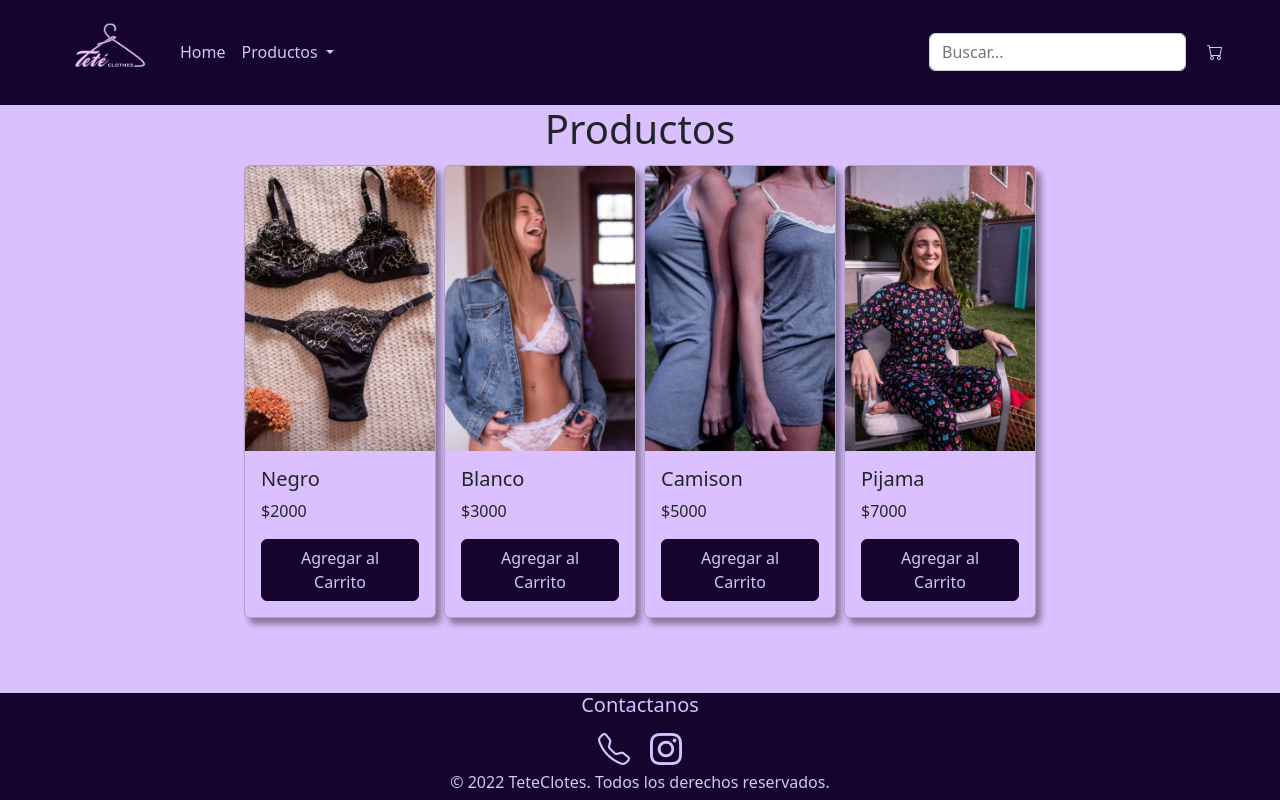
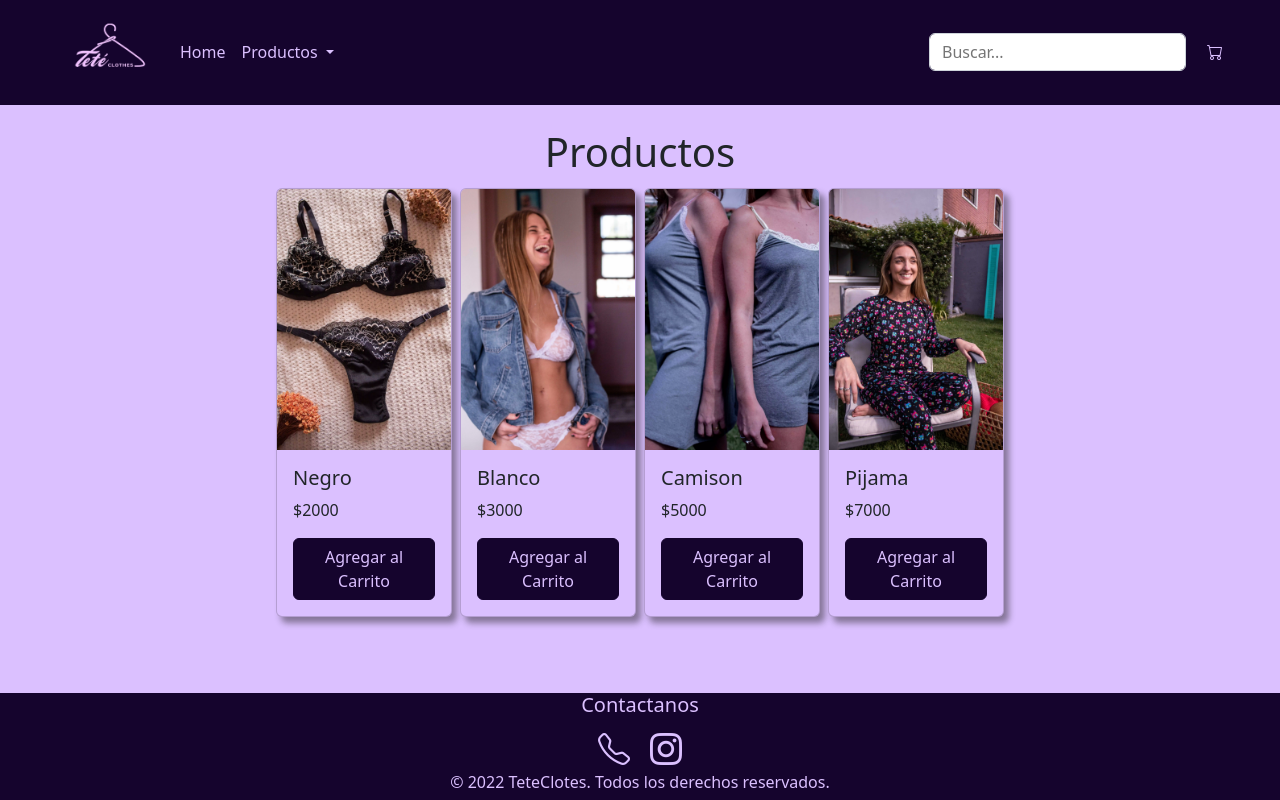
Before and after one commit to hiroshitomi/teteDemo, a plain HTML site: page index.html in a window 1280 px wide. Drawn offline with nearby package versions, Linux system fonts and the light colour scheme.

Commit message:
modificación en el css

```diff
--- a/css/style.css
+++ b/css/style.css
@@ -26,6 +26,10 @@ a{
 
 .nav-width{
     width: 95%;
+}
+
+.margin-main {
+    margin-top: 8rem;
 }
 
 .img-size{
@@ -88,7 +92,7 @@ a{
 
 .card {
     background-color: #dbc0ff;
-    width: 12rem;
+    width: 11rem;
     box-shadow: 5px 6px 6px rgba(26, 25, 25, 0.449);
 }
 
--- a/index.html
+++ b/index.html
@@ -25,7 +25,7 @@
 
 <body class="d-flex flex-column min-vh-100">
     <header>
-        <nav class="navbar navbar-expand-lg bg-nav">
+        <nav class="navbar navbar-expand-lg bg-nav fixed-top">
             <div class="container-fluid nav-width">
                 <a href="./index.html"><img src="./resources/logoTete.png" class="img-fluid img-size" alt="Tete Clothes"></a>
                 <button class="navbar-toggler" type="button" data-bs-toggle="collapse"
@@ -60,7 +60,7 @@
     </header>
 
     <main class="container-fluid">
-        <h1 class="text-center">Productos</h1>
+        <h1 class="text-center margin-main">Productos</h1>
         <!-- CARDS -->
         <div class="row justify-content-center" id="cards">
         <!-- cards generadas desde JS -->
```
Also changed, not shown: pages/carrito.html (+2 -2 lines).
